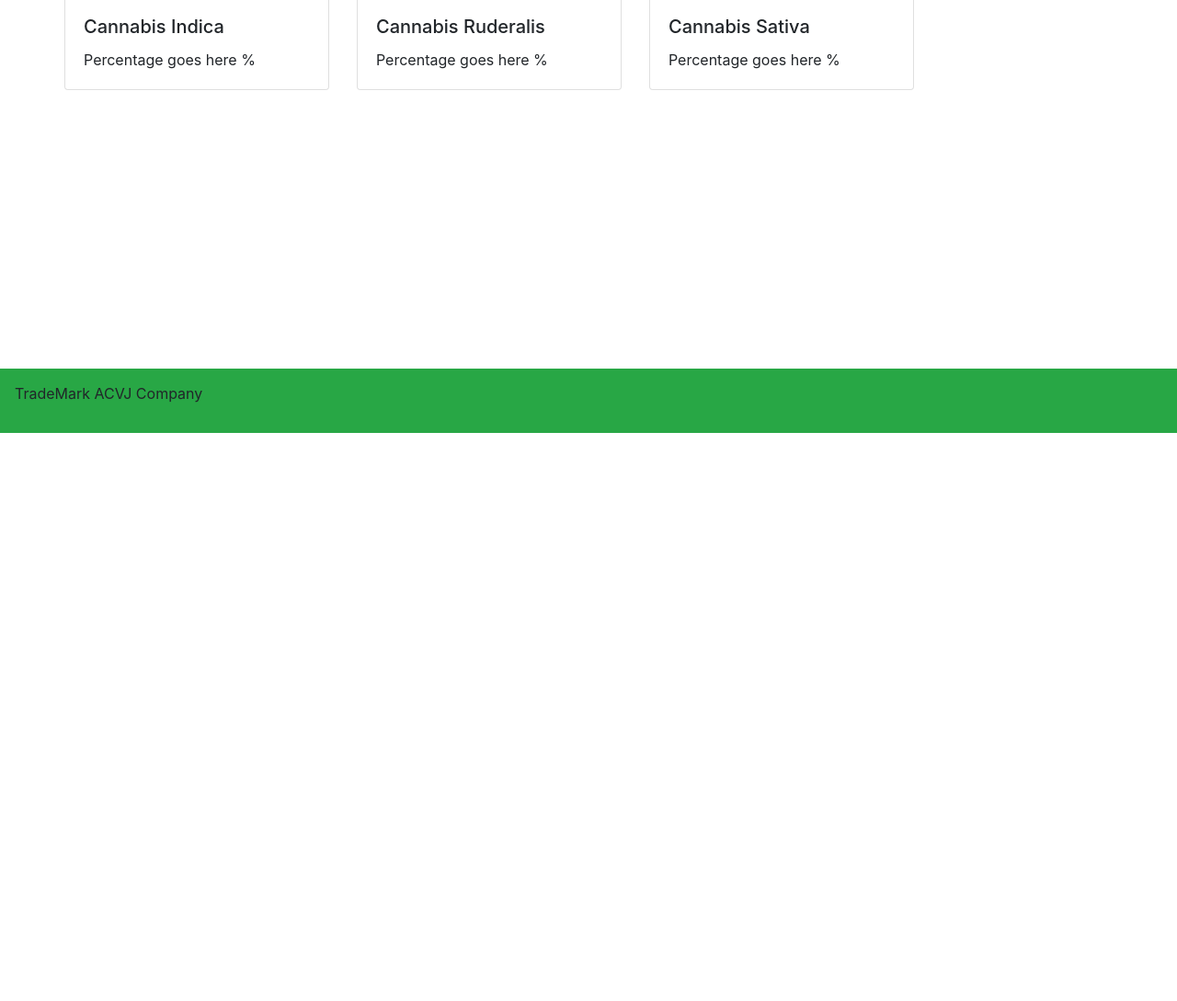
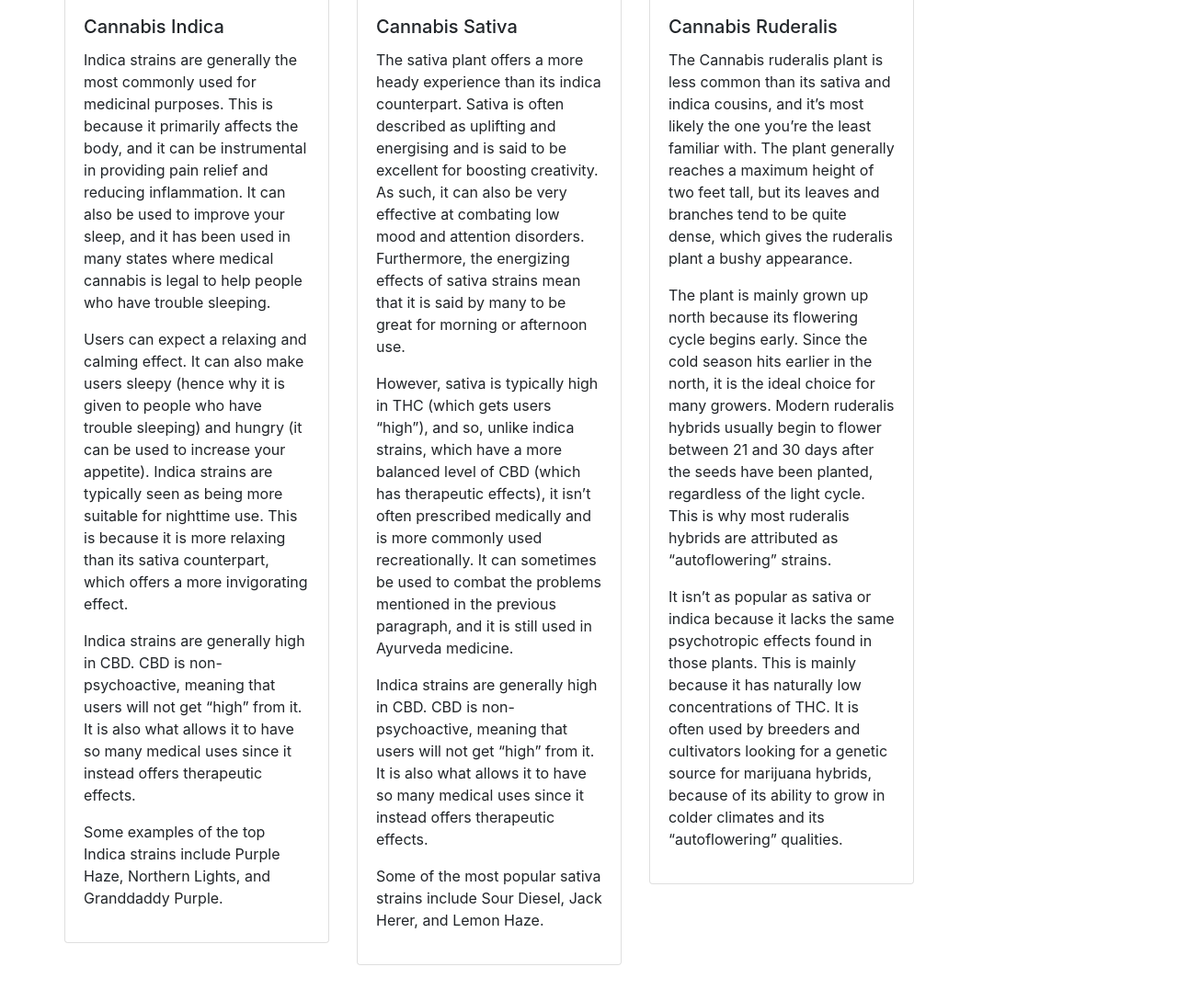
Before and after one commit to AbrahamTesla/Weedinize, a website: page public/recommended.html in a window 1280 px wide. Shown: the part 383-1472 px from the top of the page at 92% size. Before the commit the page ends 854 px from the top, so only its background shows below. Drawn offline with nearby package versions, Linux system fonts and the light colour scheme.

Commit message:
changes to results card and recommended page

```diff
--- a/package.json
+++ b/package.json
@@ -21,6 +21,7 @@
     "body-parser": "^1.18.3",
     "clarifai": "^2.9.0",
     "express": "^4.16.4",
+    "npm": "^6.4.1",
     "path": "^0.12.7"
   }
 }
--- a/public/recommended.html
+++ b/public/recommended.html
@@ -1,22 +1,26 @@
 <!doctype html>
 <html lang="en">
+
 <head>
   <!-- Required meta tags -->
   <meta charset="utf-8">
   <meta name="viewport" content="width=device-width, initial-scale=1, shrink-to-fit=no">
 
   <!-- Bootstrap CSS -->
-        <link rel="stylesheet" href="https://maxcdn.bootstrapcdn.com/bootstrap/4.0.0/css/bootstrap.min.css" integrity="sha384-Gn5384xqQ1aoWXA+058RXPxPg6fy4IWvTNh0E263XmFcJlSAwiGgFAW/dAiS6JXm" crossorigin="anonymous">
+  <link rel="stylesheet" href="https://maxcdn.bootstrapcdn.com/bootstrap/4.0.0/css/bootstrap.min.css" integrity="sha384-Gn5384xqQ1aoWXA+058RXPxPg6fy4IWvTNh0E263XmFcJlSAwiGgFAW/dAiS6JXm"
+    crossorigin="anonymous">
 
   <link rel="stylesheet" href="https://cdnjs.cloudflare.com/ajax/libs/animate.css/3.7.0/animate.min.css">
   <link rel="stylesheet" type="text/css" href="stylesheet.css">
   <title>Weedinize</title>
 </head>
+
 <body>
 
   <nav class="navbar navbar-expand-lg navbar-dark bg-primary">
     <a class="navbar-brand " href="/">Weedinize</a>
-          <button class="navbar-toggler" type="button" data-toggle="collapse" data-target="#navbarColor01" aria-controls="navbarColor01" aria-expanded="false" aria-label="Toggle navigation">
+    <button class="navbar-toggler" type="button" data-toggle="collapse" data-target="#navbarColor01" aria-controls="navbarColor01"
+      aria-expanded="false" aria-label="Toggle navigation">
       <span class="navbar-toggler-icon"></span>
     </button>
 
@@ -45,28 +49,87 @@
         <div class="row">
           <div class="col-lg-4">
             <div class="card" style="width: 18rem;">
-                                        <img class="card-img-top" src="https://github.com/AbrahamTesla/Weedinize/blob/master/public/image/Cannabis%20indica.jpeg?raw=true" alt="cannabisIndica">
+              <img class="card-img-top" src="https://github.com/AbrahamTesla/Weedinize/blob/master/public/image/Cannabis%20indica.jpeg?raw=true"
+                alt="cannabisIndica">
               <div class="card-body">
                 <h5 class="card-title">Cannabis Indica</h5>
-                                          <p class="card-text">Percentage goes here %</p>
+                <p>
+                  Indica strains are generally the most commonly used for medicinal purposes. This is because it
+                  primarily affects the body, and it can be instrumental in providing pain relief and reducing
+                  inflammation. It can also be used to improve your sleep, and it has been used in many states where
+                  medical cannabis is legal to help people who have trouble sleeping.
+                </p>
+                <p>
+                  Users can expect a relaxing and calming effect. It can also make users sleepy (hence why it is given
+                  to people who have trouble sleeping) and hungry (it can be used to increase your appetite). Indica
+                  strains are typically seen as being more suitable for nighttime use. This is because it is more
+                  relaxing than its sativa counterpart, which offers a more invigorating effect.
+                </p>
+                <p>
+                  Indica strains are generally high in CBD. CBD is non-psychoactive, meaning that users will not get
+                  “high” from it. It is also what allows it to have so many medical uses since it instead offers
+                  therapeutic effects.
+                </p>
+                <p>
+                  Some examples of the top Indica strains include Purple Haze, Northern Lights, and Granddaddy Purple.
+                </p>
               </div>
             </div>
           </div>
           <div class="col-lg-4">
             <div class="card" style="width: 18rem;">
-                                        <img class="card-img-top" src="https://github.com/AbrahamTesla/Weedinize/blob/master/public/image/Cannabis%20Ruderalis.jpeg?raw=true" alt="cannabisRuderalis">
+              <img class="card-img-top" src="https://github.com/AbrahamTesla/Weedinize/blob/master/public/image/Cannabis%20Ruderalis.jpeg?raw=true"
+                alt="cannabisRuderalis">
               <div class="card-body">
-                                          <h5 class="card-title">Cannabis Ruderalis</h5>
-                                          <p class="card-text">Percentage goes here %</p>
+                <h5 class="card-title">Cannabis Sativa</h5>
+                <p>
+                  The sativa plant offers a more heady experience than its indica counterpart. Sativa is often
+                  described as uplifting and energising and is said to be excellent for boosting creativity. As such,
+                  it can also be very effective at combating low mood and attention disorders. Furthermore, the
+                  energizing effects of sativa strains mean that it is said by many to be great for morning or
+                  afternoon use.
+                </p>
+                <p>
+                  However, sativa is typically high in THC (which gets users “high”), and so, unlike indica strains,
+                  which have a more balanced level of CBD (which has therapeutic effects), it isn’t often prescribed
+                  medically and is more commonly used recreationally. It can sometimes be used to combat the problems
+                  mentioned in the previous paragraph, and it is still used in Ayurveda medicine.
+                </p>
+                <p>
+                  Indica strains are generally high in CBD. CBD is non-psychoactive, meaning that users will not get
+                  “high” from it. It is also what allows it to have so many medical uses since it instead offers
+                  therapeutic effects.
+                </p>
+                <p>
+                  Some of the most popular sativa strains include Sour Diesel, Jack Herer, and Lemon Haze.
+                </p>
               </div>
             </div>
           </div>
           <div class="col-lg-4">
             <div class="card" style="width: 18rem;">
-                                        <img class="card-img-top" src="https://github.com/AbrahamTesla/Weedinize/blob/master/public/image/Cannabis%20sativa.jpeg?raw=true" alt="cannabisSativa">
+              <img class="card-img-top" src="https://github.com/AbrahamTesla/Weedinize/blob/master/public/image/Cannabis%20sativa.jpeg?raw=true"
+                alt="cannabisSativa">
               <div class="card-body">
-                                          <h5 class="card-title">Cannabis Sativa</h5>
-                                          <p class="card-text">Percentage goes here %</p>
+                <h5 class="card-title">Cannabis Ruderalis</h5>
+                <p>
+                  The Cannabis ruderalis plant is less common than its sativa and indica cousins, and it’s most likely
+                  the one you’re the least familiar with. The plant generally reaches a maximum height of two feet
+                  tall, but its leaves and branches tend to be quite dense, which gives the ruderalis plant a bushy
+                  appearance.
+                </p>
+                <p>
+                  The plant is mainly grown up north because its flowering cycle begins early. Since the cold season
+                  hits earlier in the north, it is the ideal choice for many growers. Modern ruderalis hybrids usually
+                  begin to flower between 21 and 30 days after the seeds have been planted, regardless of the light
+                  cycle. This is why most ruderalis hybrids are attributed as “autoflowering” strains.
+                </p>
+                <p>
+                  It isn’t as popular as sativa or indica because it lacks the same psychotropic effects found in those
+                  plants. This is mainly because it has naturally low concentrations of THC. It is often used by
+                  breeders and cultivators looking for a genetic source for marijuana hybrids, because of its ability
+                  to grow in colder climates and its “autoflowering” qualities.
+                </p>
               </div>
             </div>
           </div>
@@ -90,8 +153,12 @@
   <!-- Optional JavaScript -->
   <!-- jQuery first, then Popper.js, then Bootstrap JS -->
   <!-- <script src="weedinize.js"></script> -->
-    <script src="https://code.jquery.com/jquery-3.3.1.min.js"integrity="sha256-FgpCb/KJQlLNfOu91ta32o/NMZxltwRo8QtmkMRdAu8="crossorigin="anonymous"></script>
-    <script src="https://cdnjs.cloudflare.com/ajax/libs/popper.js/1.12.9/umd/popper.min.js" integrity="sha384-ApNbgh9B+Y1QKtv3Rn7W3mgPxhU9K/ScQsAP7hUibX39j7fakFPskvXusvfa0b4Q" crossorigin="anonymous"></script>
-    <script src="https://maxcdn.bootstrapcdn.com/bootstrap/4.0.0/js/bootstrap.min.js" integrity="sha384-JZR6Spejh4U02d8jOt6vLEHfe/JQGiRRSQQxSfFWpi1MquVdAyjUar5+76PVCmYl" crossorigin="anonymous"></script>
+  <script src="https://code.jquery.com/jquery-3.3.1.min.js" integrity="sha256-FgpCb/KJQlLNfOu91ta32o/NMZxltwRo8QtmkMRdAu8="
+    crossorigin="anonymous"></script>
+  <script src="https://cdnjs.cloudflare.com/ajax/libs/popper.js/1.12.9/umd/popper.min.js" integrity="sha384-ApNbgh9B+Y1QKtv3Rn7W3mgPxhU9K/ScQsAP7hUibX39j7fakFPskvXusvfa0b4Q"
+    crossorigin="anonymous"></script>
+  <script src="https://maxcdn.bootstrapcdn.com/bootstrap/4.0.0/js/bootstrap.min.js" integrity="sha384-JZR6Spejh4U02d8jOt6vLEHfe/JQGiRRSQQxSfFWpi1MquVdAyjUar5+76PVCmYl"
+    crossorigin="anonymous"></script>
 </body>
+
 </html>
```
Also changed, not shown: public/index.html (+1 -1 lines), public/upload.html (+3 -2 lines), public/image/Types of Weed.jpeg (added), 1 other file. Lines whose indentation alone changed are shown as unchanged.
